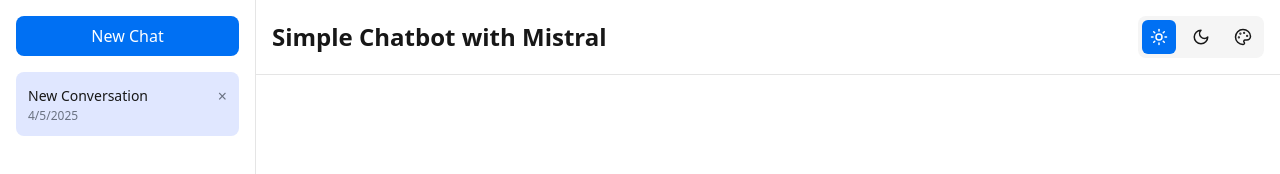
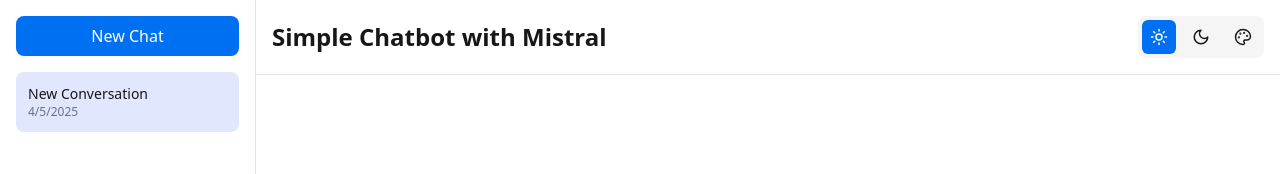
Before and after one commit to joshuanatanielnm/chat-bot, a Next.js app: page / in a window 1280 px wide. Both pictures are taken after a click on the button "New Chat". Shown: the top 174 px of the page. Built offline with nearby package versions, Linux system fonts and the light colour scheme.

Commit message:
fix: empty conversation issue

```diff
--- a/app/page.tsx
+++ b/app/page.tsx
@@ -114,6 +114,7 @@
                 <span className="truncate text-sm">
                   {conv.title || "New Conversation"}
                 </span>
+                {conversations.length > 1 && (
                   <button
                     onClick={(e) => {
                       e.stopPropagation();
@@ -123,6 +124,7 @@
                   >
                     ×
                   </button>
+                )}
               </div>
               <div className="text-xs text-gray-500">
                 {new Date(conv.updatedAt).toLocaleDateString()}
```
Lines whose indentation alone changed are shown as unchanged.
